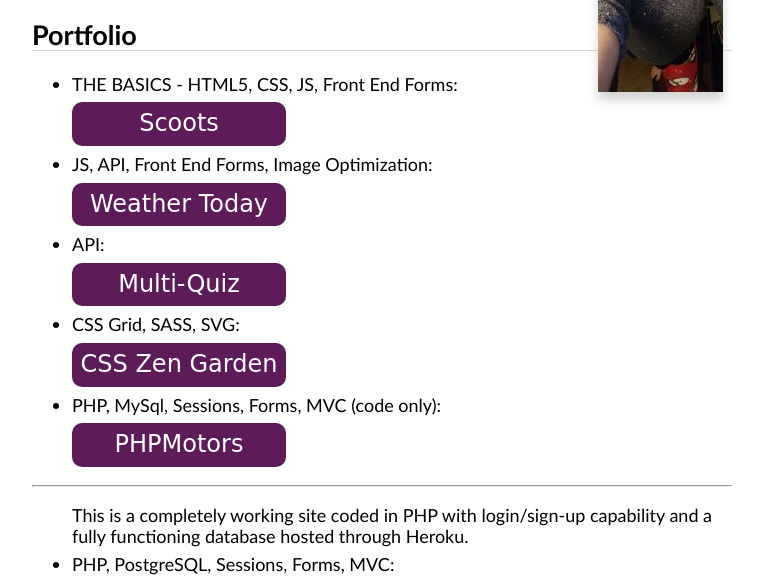
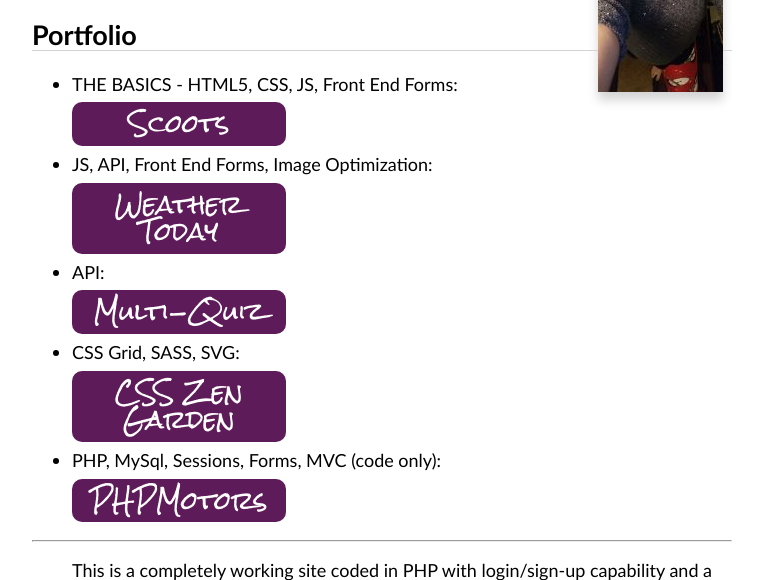
Before and after one commit to mhull87/Portfolio, a plain HTML site: page index.html in a window 1280 px wide. Shown: the part 155-735 px from the top of the page, without its empty margins (258-1021 px from the left). Drawn offline with Linux system fonts and the light colour scheme; a script that the page names is missing.

Commit message:
font change

```diff
--- a/css/small.css
+++ b/css/small.css
@@ -49,7 +49,7 @@
     text-align: center;
     margin: .5rem 0;
     font-size: 1.5rem;
-    font-family: 'Dr Sugiyama', cursive;
+    font-family: 'Rock Salt', cursive;
 }
 
 a:active, a:visited {
--- a/index.html
+++ b/index.html
@@ -9,6 +9,9 @@
     <!--<link rel="shortcut icon" href="images/wfavicon.ico">-->
     <link rel="stylesheet" href="css/normalize.css">
     <!--<link href="https://fonts.googleapis.com/css2?family=Dr+Sugiyama&display=swap" rel="stylesheet">-->
+    <link rel="preconnect" href="https://fonts.googleapis.com">
+    <link rel="preconnect" href="https://fonts.gstatic.com" crossorigin>
+    <link href="https://fonts.googleapis.com/css2?family=Rock+Salt&display=swap" rel="stylesheet">
 
     <link rel="stylesheet" href="css/small.css">
     <link rel="stylesheet" href="css/medium.css">
```
